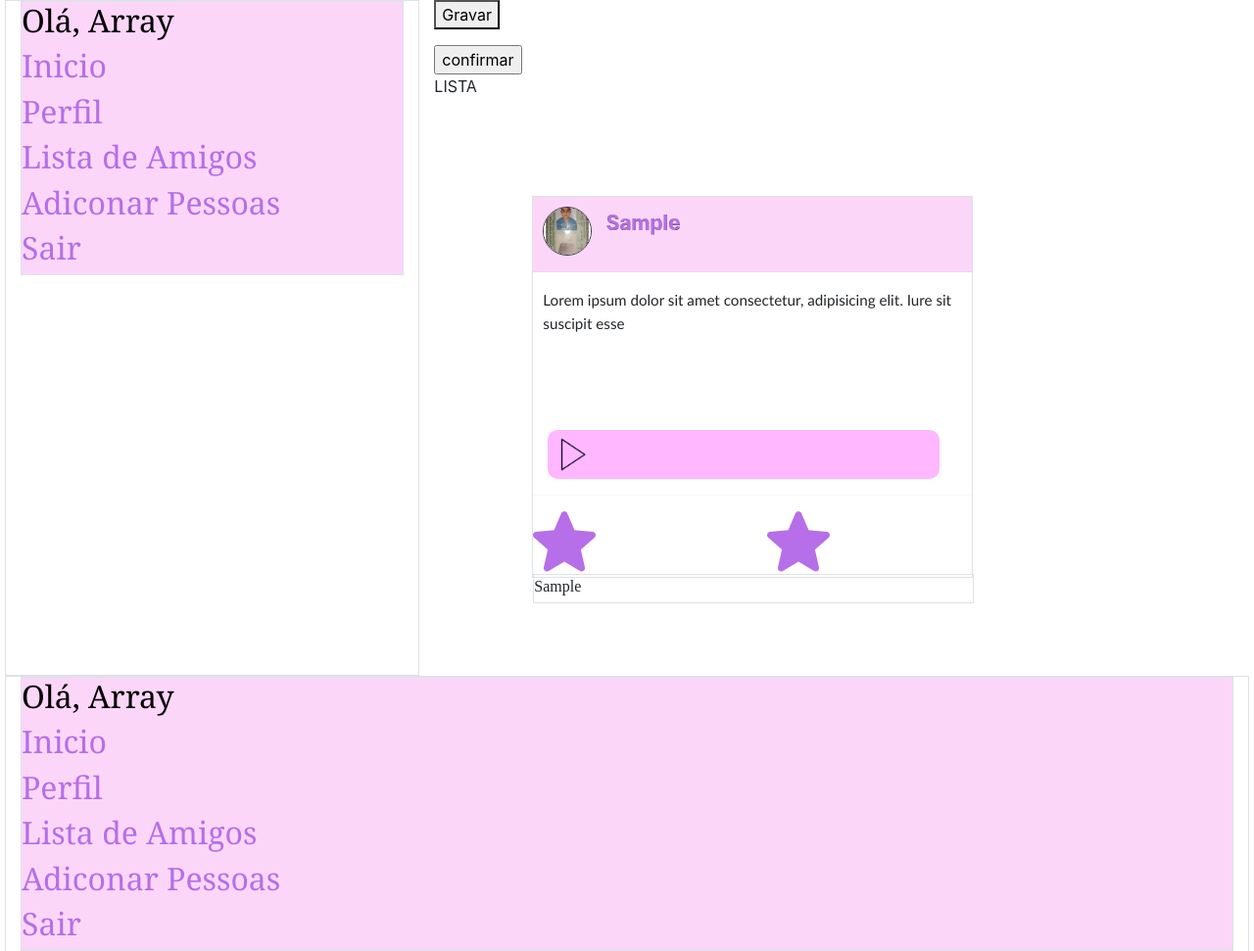
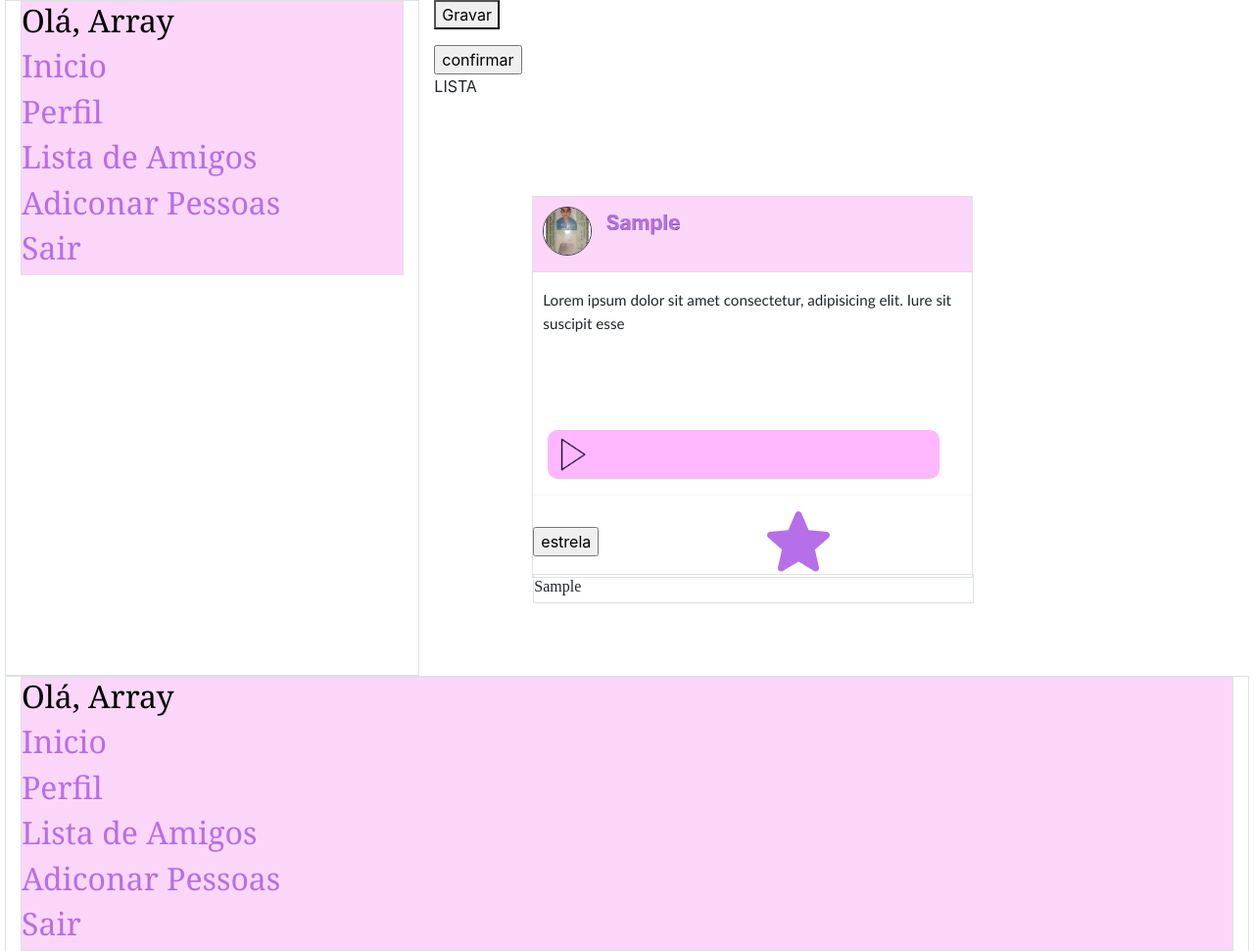
Before and after one commit to LeandroSouza36/Chat-de-Audio, a PHP site: page /painel.php in a window 1280 px wide. Shown: the part 53-1024 px from the top of the page at 98% size. Run offline with PHP 8.4, Linux system fonts and the light colour scheme; the visitor is signed in with stand-in values (Sample User, id 1); tables that the repository leaves empty or names only in its code hold one stand-in row (values such as "Sample post"); some libraries are stand-ins or nearby versions.

Commit message:
25/05/22

```diff
--- a/mapadevisualização.txt
+++ b/mapadevisualização.txt
@@ -21,6 +21,10 @@ FAZER-----------------------------
  - mudar cor da estrela quando passar o mouse (obtida no site favicon).
  - mudar cor da estrela quando clicada.
  - melhorar página de criar conta.
+ - mostrar quantidade de estrelas no post.
+ - mostrar quantidade de ecos
+ - colocar bordas com cor na foto do post
+ - proxima pagina para uma quantidade especifica de posts
 
 TAREFA ATUAL----------------------
  - Estrela (tipo o amei do instagram)
--- a/partes/painelAudio.php
+++ b/partes/painelAudio.php
@@ -20,8 +20,21 @@
         <!-- ######### -->
         <hr/>
         <div class="row">
-            <div class="col-md-6  " style="width:220px; height:64px;">
-                <img src="img/star.png">
+            <div  class="col-md-6  " style="width:220px; height:64px;">
+        <!-- FORMULARIO BOTÃO ESTRELA -->
+                <form name="formEstrela" method="POST" action="estrelaEnvio.php">
+                    <input name="estrela" type="text" id="estrela<?php echo $dado["id"] ?>"  style="display:none"></p>
+
+                    <input onmouseover="Estrela<?php echo $dado['id'] ?>()" type="submit" value="estrela"/>
+            <!-- SCRIPT BOTÃO ESTRELA (COLOCA O VALOR DO ID NO CAMPO INVISIVEL DO FORMULARIO BOTÃO ESTRELA PARA ENVIO) -->
+                    <script>
+                        function Estrela<?php echo $dado["id"] ?>(){
+                        document.querySelector("#estrela<?php echo $dado["id"] ?>").value = "<?php echo $dado["id"] ?>";
+                        }
+                    </script>
+            <!-- FIM SCRIPT BOTÃO ESTRELA -->
+                </form>
+            <!-- FIM FORMULARIO BOTÃO ESTRELA -->
             </div>
 
             <div class="col-md-6  " style="width:220px; height:64px">
--- /dev/null
+++ b/teste.php
@@ -0,0 +1,4 @@
+oi
+
+<?php
+echo $_GET["tipo"];
```
